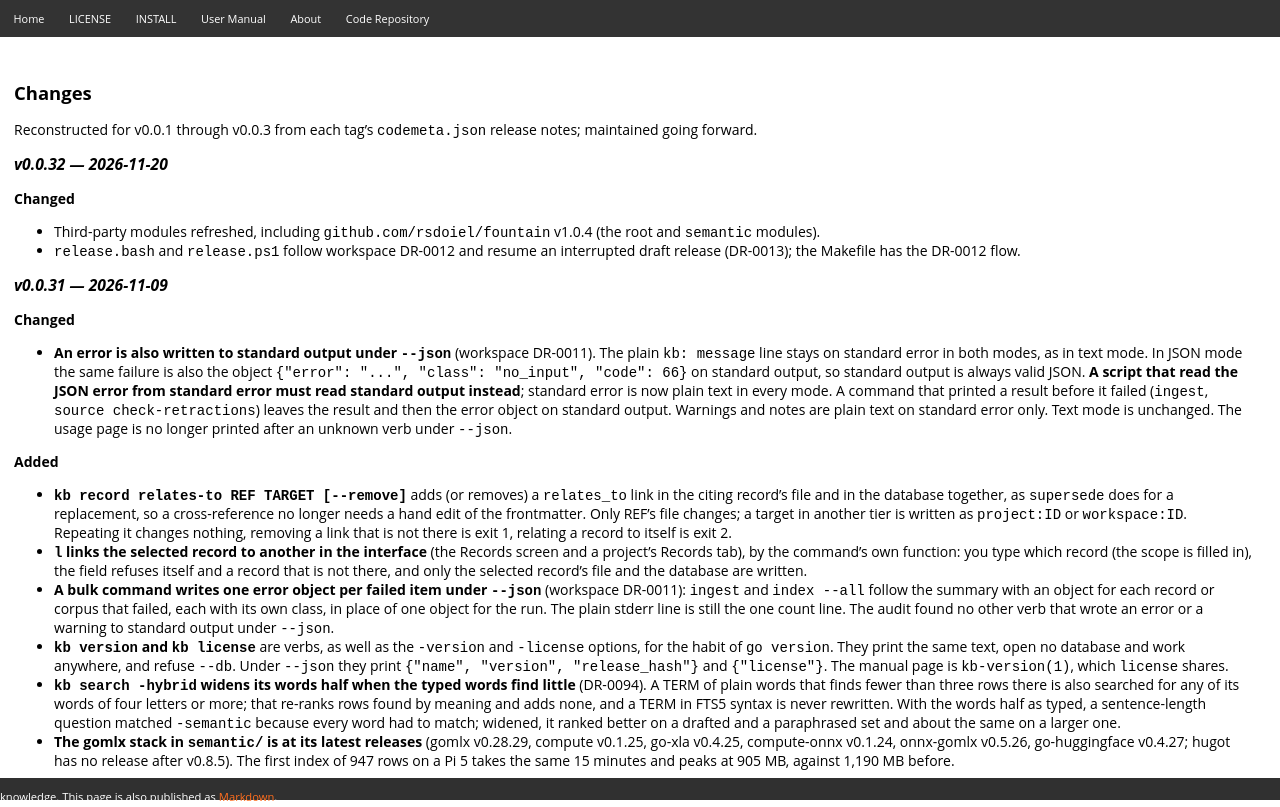
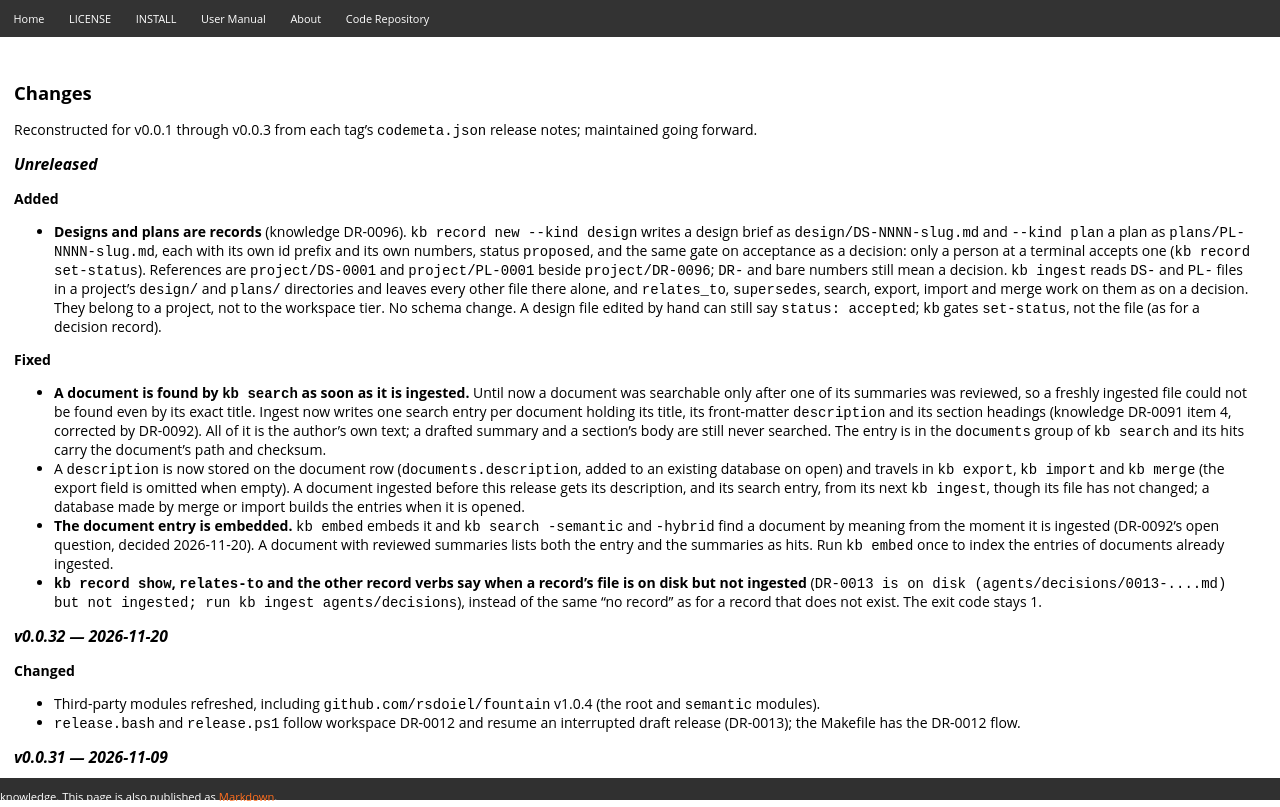
Before and after one commit to rsdoiel/knowledge, a plain HTML site: page CHANGES.html in a window 1280 px wide. Shown: the top 807 px of the page. Drawn offline with Linux system fonts and the light colour scheme.

Commit message:
Rebuild the documentation site; tick the design and plan approval item
The README changed on the embedding branch, so index.md and the table of
contents were stale (site_test.go). TODO: the approval workflow for designs
and plans is done by DR-0096.

Co-Authored-By: Claude Sonnet 5.5 <noreply@anthropic.com>

```diff
--- a/CHANGES.html
+++ b/CHANGES.html
@@ -21,6 +21,62 @@
 <h1 id="changes">Changes</h1>
 <p>Reconstructed for v0.0.1 through v0.0.3 from each tag’s
 <code>codemeta.json</code> release notes; maintained going forward.</p>
+<h2 id="unreleased">Unreleased</h2>
+<h3 id="added">Added</h3>
+<ul>
+<li><strong>Designs and plans are records</strong> (knowledge DR-0096).
+<code>kb record new --kind design</code> writes a design brief as
+<code>design/DS-NNNN-slug.md</code> and <code>--kind plan</code> a plan
+as <code>plans/PL-NNNN-slug.md</code>, each with its own id prefix and
+its own numbers, status <code>proposed</code>, and the same gate on
+acceptance as a decision: only a person at a terminal accepts one
+(<code>kb record set-status</code>). References are
+<code>project/DS-0001</code> and <code>project/PL-0001</code> beside
+<code>project/DR-0096</code>; <code>DR-</code> and bare numbers still
+mean a decision. <code>kb ingest</code> reads <code>DS-</code> and
+<code>PL-</code> files in a project’s <code>design/</code> and
+<code>plans/</code> directories and leaves every other file there alone,
+and <code>relates_to</code>, <code>supersedes</code>, search, export,
+import and merge work on them as on a decision. They belong to a
+project, not to the workspace tier. No schema change. A design file
+edited by hand can still say <code>status: accepted</code>;
+<code>kb</code> gates <code>set-status</code>, not the file (as for a
+decision record).</li>
+</ul>
+<h3 id="fixed">Fixed</h3>
+<ul>
+<li><strong>A document is found by <code>kb search</code> as soon as it
+is ingested.</strong> Until now a document was searchable only after one
+of its summaries was reviewed, so a freshly ingested file could not be
+found even by its exact title. Ingest now writes one search entry per
+document holding its title, its front-matter <code>description</code>
+and its section headings (knowledge DR-0091 item 4, corrected by
+DR-0092). All of it is the author’s own text; a drafted summary and a
+section’s body are still never searched. The entry is in the
+<code>documents</code> group of <code>kb search</code> and its hits
+carry the document’s path and checksum.</li>
+<li>A <code>description</code> is now stored on the document row
+(<code>documents.description</code>, added to an existing database on
+open) and travels in <code>kb export</code>, <code>kb import</code> and
+<code>kb merge</code> (the export field is omitted when empty). A
+document ingested before this release gets its description, and its
+search entry, from its next <code>kb ingest</code>, though its file has
+not changed; a database made by merge or import builds the entries when
+it is opened.</li>
+<li><strong>The document entry is embedded.</strong>
+<code>kb embed</code> embeds it and <code>kb search -semantic</code> and
+<code>-hybrid</code> find a document by meaning from the moment it is
+ingested (DR-0092’s open question, decided 2026-11-20). A document with
+reviewed summaries lists both the entry and the summaries as hits. Run
+<code>kb embed</code> once to index the entries of documents already
+ingested.</li>
+<li><strong><code>kb record show</code>, <code>relates-to</code> and the
+other record verbs say when a record’s file is on disk but not
+ingested</strong>
+(<code>DR-0013 is on disk   (agents/decisions/0013-....md) but not ingested; run kb ingest agents/decisions</code>),
+instead of the same “no record” as for a record that does not exist. The
+exit code stays 1.</li>
+</ul>
 <h2 id="v0.0.32-2026-11-20">v0.0.32 — 2026-11-20</h2>
 <h3 id="changed">Changed</h3>
 <ul>
@@ -48,7 +104,7 @@ error object on standard output. Warnings and notes are plain text on
 standard error only. Text mode is unchanged. The usage page is no longer
 printed after an unknown verb under <code>--json</code>.</li>
 </ul>
-<h3 id="added">Added</h3>
+<h3 id="added-1">Added</h3>
 <ul>
 <li><strong><code>kb record relates-to REF TARGET [--remove]</code></strong>
 adds (or removes) a <code>relates_to</code> link in the citing record’s
@@ -93,7 +149,7 @@ has no release after v0.8.5). The first index of 947 rows on a Pi 5
 takes the same 15 minutes and peaks at 905 MB, against 1,190 MB
 before.</li>
 </ul>
-<h3 id="fixed">Fixed</h3>
+<h3 id="fixed-1">Fixed</h3>
 <ul>
 <li><strong><code>kb completion SHELL -install</code> exited 74 when a
 file stood where the script’s directory must go;</strong> it is 73
@@ -125,7 +181,7 @@ Decision: DR-0090; plan:
 without that reaching a later prompt. A draft is stored with a status,
 who drafted it and an optional confidence, and stays out of search and
 recall until a person promotes it at a terminal.</p>
-<h3 id="added-1">Added</h3>
+<h3 id="added-2">Added</h3>
 <ul>
 <li><strong><code>kb observation add --draft --by WHO [--confidence N]</code></strong>
 records a draft (<code>--json</code> prints
@@ -203,7 +259,7 @@ MB against 21 MB) finds rows by meaning, offline. The plain
 <code>kb</code> registers no embedder and behaves as before;
 <code>kb search TERM</code> output is byte-identical (a golden-file test
 proves it).</p>
-<h3 id="added-2">Added</h3>
+<h3 id="added-3">Added</h3>
 <ul>
 <li><strong><code>kb search -semantic TERM</code> and
 <code>-hybrid TERM</code>, with <code>-min-score N</code>.</strong> Rows
@@ -302,7 +358,7 @@ number as the root:
 carries out workspace DR-0003’s rule that a tool documents the codes it
 can return under EXIT STATUS in its manual, and it goes out ahead of the
 offline semantic search work (DR-0088, DR-0089).</p>
-<h3 id="fixed-1">Fixed</h3>
+<h3 id="fixed-2">Fixed</h3>
 <ul>
 <li><strong>An unreadable database file exited 74 (io) instead of 77
 (no_permission).</strong> SQLite reports a file the operating system
@@ -384,7 +440,7 @@ not investigated.</p>
 <code>agents/projects/knowledge/plans/release-plan-v0.0.27.md</code>.
 Decision: DR-0087 (accepted), refining the “left as they are” paragraph
 of DR-0046.</p>
-<h3 id="fixed-2">Fixed</h3>
+<h3 id="fixed-3">Fixed</h3>
 <ul>
 <li><p><strong>A gist could not be written and checked in the terminal
 interface.</strong> Documents → Review queue opened the editor on the
@@ -473,7 +529,7 @@ letter included, stays <code>unknown-fact</code>.</li>
 <h2 id="v0.0.25-2026-10-19">v0.0.25 — 2026-10-19</h2>
 <p>Plan:
 <code>agents/projects/knowledge/plans/release-plan-v0.0.25.md</code>.</p>
-<h3 id="added-3">Added</h3>
+<h3 id="added-4">Added</h3>
 <ul>
 <li><p><strong>Several scenes in one Markdown file</strong> (DR-0082,
 extending DR-0075 and DR-0078). A Markdown heading with a scene id is a
@@ -629,7 +685,7 @@ into its correct word in <code>suggest</code> (the near-existing report
 and <code>fuzzy-tag</code> still use edit distance). Scores are about
 twenty where they were several hundred.</p></li>
 </ul>
-<h3 id="fixed-3">Fixed</h3>
+<h3 id="fixed-4">Fixed</h3>
 <ul>
 <li><strong>The small known problems of v0.0.23 to v0.0.24
 (T6).</strong> A record’s search passage is the paragraph the match is
@@ -674,7 +730,7 @@ scenes become story events, concepts have a kind, wikilinks accept a
 display alias, and <code>kb story timeline</code> and
 <code>kb story check</code> list and check the events. The plan was
 <code>agents/projects/knowledge/plans/release-plan-v0.0.23-v0.0.24.md</code>.</p>
-<h3 id="added-4">Added</h3>
+<h3 id="added-5">Added</h3>
 <ul>
 <li><strong>Concept kinds</strong> (DR-0078). <code>character</code>,
 <code>place</code>, <code>theme</code> or <code>other</code>, the
@@ -787,7 +843,7 @@ machine are fixed (completion on macOS, and dated notes read as decision
 records). The decisions are knowledge DR-0076 and DR-0077, both
 proposed; the plan is
 <code>agents/projects/knowledge/plans/release-plan-v0.0.23-v0.0.24.md</code>.</p>
-<h3 id="added-5">Added</h3>
+<h3 id="added-6">Added</h3>
 <ul>
 <li><strong><code>kb document ingest</code> offers frontmatter for a
 note that has none</strong> (DR-0076). On a terminal, a file with no
@@ -870,7 +926,7 @@ called).</li>
 date.</strong> It was git’s first commit; it is now the date in the
 name, source <code>filename</code>.</li>
 </ul>
-<h3 id="fixed-4">Fixed</h3>
+<h3 id="fixed-5">Fixed</h3>
 <ul>
 <li><strong><code>kb completion bash -install</code> left a new Terminal
 window on macOS without completion.</strong> <code>/bin/bash</code> 3.2
@@ -906,7 +962,7 @@ updated by this release: run
 <code>design/scoped-search-design.md</code>), <code>/</code> filters
 every list, and every row of the interface’s menus is built (the design
 is <code>design/tui-keys-and-write-flows-design.md</code>).</p>
-<h3 id="added-6">Added</h3>
+<h3 id="added-7">Added</h3>
 <ul>
 <li><strong><code>kb search SCOPE/[KIND] TERM</code>: search scoped by a
 path</strong> (DR-0073, DR-0074).
@@ -1001,7 +1057,7 @@ changes.</li>
 <li><strong>A plan’s command wraps at spaces</strong>, so a long path no
 longer hides the end of it on the confirmation.</li>
 </ul>
-<h3 id="fixed-5">Fixed</h3>
+<h3 id="fixed-6">Fixed</h3>
 <ul>
 <li><strong>Dimmed menu rows named v0.0.20, a release that had
 shipped.</strong> A test now fails when a row that is not built names a
@@ -1016,7 +1072,7 @@ pager no longer depends on which programs are installed (knowledge
 DR-0071, a partial supersede of DR-0066 point 5). Written and tested red
 first; the race detector passed on darwin/arm64 at <code>13c96bf</code>,
 the last code commit.</p>
-<h3 id="fixed-6">Fixed</h3>
+<h3 id="fixed-7">Fixed</h3>
 <ul>
 <li><strong>Enter on a record in the interface returned straight to the
 list.</strong> <code>bat</code> was chosen as the pager when installed,
@@ -1058,7 +1114,7 @@ items U1 to U7). Written and tested red first, including the built
 binary on a pseudo-terminal. The race detector passed on darwin/arm64 at
 <code>5fd9b2e</code>; the interface was tried by hand on Raspberry Pi OS
 and macOS. It has not been run on Windows.</p>
-<h3 id="added-7">Added</h3>
+<h3 id="added-8">Added</h3>
 <ul>
 <li><strong>The removing gate</strong> (DR-0067, DR-0064 amendment; plan
 item U3). <code>d</code> deletes the selected project (the project
@@ -1250,7 +1306,7 @@ detector passed on darwin/arm64 at the last code commit
 The interface was tried by hand in a real terminal on Linux. The next
 release, v0.0.20, brings the rest of the writes behind the same
 gates.</p>
-<h3 id="added-8">Added</h3>
+<h3 id="added-9">Added</h3>
 <ul>
 <li><strong><code>kb verbs</code> prints the verb table</strong>
 (DR-0059). One table in <code>cmd/kb/verbtable.go</code> now describes
@@ -1288,7 +1344,7 @@ same.</li>
 DR-0067 names; the table classes them so and a test pins the full
 set.</li>
 </ul>
-<h3 id="added-9">Added</h3>
+<h3 id="added-10">Added</h3>
 <ul>
 <li><strong>The first write in the TUI: read a record and set its
 status</strong> (DR-0066, DR-0065, DR-0067, DR-0061). On the Records
@@ -1439,7 +1495,7 @@ file mode, so <code>&lt; /dev/null</code> does not count.
 <code>golang.org/x/sys</code> are now direct dependencies; both were
 already built into <code>kb</code> through bubbletea.</p></li>
 </ul>
-<h3 id="added-10">Added</h3>
+<h3 id="added-11">Added</h3>
 <ul>
 <li><strong><code>kb record set-status REF</code> with no status is a
 review</strong> (DR-0060): the record is shown through
@@ -1472,7 +1528,7 @@ at the last code commit and the suite passed; the new commands were
 checked read-only, with a scratch build, against both the Laboratory and
 the WorkLab workspaces (277 records, 23 projects in the second, with
 <code>DR-0001</code> repeated ten times).</p>
-<h3 id="added-11">Added</h3>
+<h3 id="added-12">Added</h3>
 <ul>
 <li><strong>A workspace is found by walking up</strong> (DR-0058): from
 the current directory to the nearest ancestor with
@@ -1578,7 +1634,7 @@ was checked by sourcing the generated script in real bash and PowerShell
 (<code>TabExpansion2</code>) against the real workspace; that run found
 a placeholder left unsubstituted in the project-name path, which the
 unit tests had missed, and it is fixed and now tested.</p>
-<h3 id="added-12">Added</h3>
+<h3 id="added-13">Added</h3>
 <ul>
 <li><strong><code>kb completion bash|powershell [-install]</code></strong>
 (DR-0056): writes a shell completion script to standard output, or with
@@ -1623,7 +1679,7 @@ subverb” to “not found”), and nothing exits 70. That comparison was made
 before the <code>kb import</code> and <code>kb project add</code> fixes
 below, and <code>project add</code> on an existing name changes from
 exit 0 to 1.</p>
-<h3 id="added-13">Added</h3>
+<h3 id="added-14">Added</h3>
 <ul>
 <li><strong><code>kb concept show NAME [--limit N]</code></strong>
 (DR-0051): a concept’s description and identifier, and per kind
@@ -1708,7 +1764,7 @@ unchanged, guarded by golden tests captured before the move.</li>
 <li>Harvey’s <code>recallKB</code> calls <code>RecallByText</code>, the
 same call <code>kb concept recall</code> makes.</li>
 </ul>
-<h3 id="fixed-7">Fixed</h3>
+<h3 id="fixed-8">Fixed</h3>
 <ul>
 <li><strong><code>kb import</code> no longer rewrites an observation
 kind outside the vocabulary to <code>note</code></strong> (DR-0054). The
@@ -1746,7 +1802,7 @@ the question that was asked, 2 says the command was wrong, and the
 change was checked by running the v0.0.13 build alongside the new one,
 387 commands in plain and <code>--json</code> mode, on a copy of the
 real database.</p>
-<h3 id="added-14">Added</h3>
+<h3 id="added-15">Added</h3>
 <ul>
 <li><strong>Removal verbs</strong> (DR-0050), so a mistake is fixable
 without raw SQL, which skips the search index:
@@ -1834,7 +1890,7 @@ open, the debug log) are reported like any other error, so they honour
 first argument as a mistyped option (exit 2), and take a dash-leading
 term or path after <code>--</code>.</li>
 </ul>
-<h3 id="fixed-8">Fixed</h3>
+<h3 id="fixed-9">Fixed</h3>
 <ul>
 <li>Silent successes: <code>source retract 99</code> and
 <code>source remove 99</code> on an id that does not exist exited 0;
@@ -1990,7 +2046,7 @@ The decisions behind the changes are DR-0040 to DR-0044. Every fix below
 was written red first, and the command-line changes were checked by
 running a build from before the change alongside the new one, on a copy
 of the real database.</p>
-<h3 id="added-15">Added</h3>
+<h3 id="added-16">Added</h3>
 <ul>
 <li><code>CleanName(kind, name)</code>, exported (DR-0042): trims
 surrounding whitespace from a project or concept name and refuses one
@@ -2081,7 +2137,7 @@ database with such rows still loads.</li>
 <li><code>kb search ''</code> and <code>kb search ' '</code> are usage
 errors (exit 2, DR-0040, DR-0041), not <code>no results</code>.</li>
 </ul>
-<h3 id="fixed-9">Fixed</h3>
+<h3 id="fixed-10">Fixed</h3>
 <ul>
 <li><strong><code>kb project rename demo ''</code> corrupted a project
 that owns records</strong> (DR-0042). The command rewrites every owned
@@ -2196,7 +2252,7 @@ sweep of bugs that only showed up by running a build from before each
 change against the new one on real data. Every fix below was written red
 first, and each move was checked by diffing the old binary’s output
 against the new one, byte for byte.</p>
-<h3 id="added-16">Added</h3>
+<h3 id="added-17">Added</h3>
 <ul>
 <li><strong>The workflow logic is now library API</strong> (DR-0035).
 <code>cmd/kb</code> is <code>package   main</code>, so everything
@@ -2308,7 +2364,7 @@ event at the call boundary rather than one per internal KB call, and
 <code>concept suggest</code> logs the candidate count rather than the
 item count.</li>
 </ul>
-<h3 id="fixed-10">Fixed</h3>
+<h3 id="fixed-11">Fixed</h3>
 <ul>
 <li><strong>Output that changed between identical runs</strong>
 (DR-0037), found by repeating every verb and by an audit of each
@@ -2333,7 +2389,7 @@ near-miss tagging, a frontmatter provenance generator, and fuzzy
 candidate clustering, each of which surfaced and fixed a real
 self-contradiction in its own design doc before shipping, verified by
 hand rather than trusting the design’s own worked examples.</p>
-<h3 id="added-17">Added</h3>
+<h3 id="added-18">Added</h3>
 <ul>
 <li><code>kb document fuzzy-tag --project NAME [--concept NAME,...] [--dry-run]</code>
 (DR-0032) catches what <code>tag</code>’s exact whole-word matching
@@ -2390,7 +2446,7 @@ words (<code>table</code>+<code>stable</code>+<code>able</code>,
 <code>old</code>+<code>cold</code>+<code>told</code>+<code>hold</code>+<code>fold</code>),
 fixed with a length gate.</li>
 </ul>
-<h3 id="fixed-11">Fixed</h3>
+<h3 id="fixed-12">Fixed</h3>
 <ul>
 <li><code>kb search TERM</code> threw a raw SQLite error
 (<code>fts5: syntax error</code>) instead of a normal no-results outcome
@@ -2407,7 +2463,7 @@ unchanged.</li>
 v0.0.9, an answer to the foreign-ADR question open since 2026-09-15, and
 two corpus-improvement verbs that surface candidates for a human to
 confirm rather than committing anything themselves.</p>
-<h3 id="added-18">Added</h3>
+<h3 id="added-19">Added</h3>
 <ul>
 <li><code>kb concept suggest [--project NAME] [--limit N]</code>
 (DR-0028), a read-only verb that scans every record body and document
@@ -2477,7 +2533,7 @@ this module became the decision- record format’s first conversion pilot.
 <code>kb(1)</code>’s DESCRIPTION and SEE ALSO now name records and
 documents too.</li>
 </ul>
-<h3 id="fixed-12">Fixed</h3>
+<h3 id="fixed-13">Fixed</h3>
 <ul>
 <li><code>kb merge</code> could silently keep a stale project or concept
 name, or drop a side outright, depending on merge order, because
@@ -2524,7 +2580,7 @@ in favour of the per-file property the test was always really asserting
 for their mutable fields, and a multi-corpus mode for
 <code>index.md</code> — three items closed out of <code>TODO.md</code>,
 two of them correcting their own original diagnosis along the way.</p>
-<h3 id="added-19">Added</h3>
+<h3 id="added-20">Added</h3>
 <ul>
 <li><code>kb project rename OLD NEW</code> and
 <code>kb concept rename OLD NEW</code> (DR-0024) replace the only prior
@@ -2562,7 +2618,7 @@ directory.</li>
 <p>A bug-fix-and-small-features release: closing the
 <code>index.md</code> staleness gap at its source, and giving
 observations a correction path.</p>
-<h3 id="added-20">Added</h3>
+<h3 id="added-21">Added</h3>
 <ul>
 <li><code>kb index PATH --check</code> compares a fresh render against
 <code>PATH/index.md</code> byte-for-byte and fails with “does not exist”
@@ -2588,7 +2644,7 @@ export/import carry <code>observation_relations</code> from this
 release, not as a follow-on, per the standing rule that a table missing
 from the merge summary is a table whose loss goes unreported.</li>
 </ul>
-<h3 id="fixed-13">Fixed</h3>
+<h3 id="fixed-14">Fixed</h3>
 <ul>
 <li><code>kb record set-status</code> and
 <code>kb record supersede</code> now refresh a corpus’s
@@ -2606,7 +2662,7 @@ changes, which bit WorkLab twice.</li>
 corpora (clasm, WorkLab, caltechauthors), all in
 <code>kb ingest</code>’s re-run behavior plus <code>kb search</code>’s
 exit code.</p>
-<h3 id="fixed-14">Fixed</h3>
+<h3 id="fixed-15">Fixed</h3>
 <ul>
 <li><code>kb ingest</code> no longer leaves stale edges behind on
 re-ingest. A <code>relates_to</code>/<code>supersedes</code> entry
@@ -2644,7 +2700,7 @@ result.</li>
 <code>knowledge</code> toward a small-model-friendly knowledge base:
 inline concept tagging, embedder-free concept-based retrieval, and
 narrative/article ingestion at graduated abstraction levels.</p>
-<h3 id="added-21">Added</h3>
+<h3 id="added-22">Added</h3>
 <ul>
 <li><code>kb ingest</code> resolves <code>[[Name]]</code> wikilinks in a
 record’s body, and its previously-unused <code>tags</code> frontmatter
@@ -2702,7 +2758,7 @@ unrecognized flag instead of silently dropping it.</li>
 <code>record_relations</code> were invisible to all three, so running
 <code>merge</code> (or an export/import round trip) discarded every
 decision record while reporting success (DR-0013).</p>
-<h3 id="added-22">Added</h3>
+<h3 id="added-23">Added</h3>
 <ul>
 <li><code>kb merge</code> carries
 <code>records</code>/<code>record_relations</code> in its union, reports
@@ -2737,7 +2793,7 @@ reorganisation moving process artifacts out of project repositories
 <code>agents/knowledge.db</code> in whatever directory it happens to be
 run from — a new <code>kb init</code> verb is now the explicit way to
 start a workspace (DR-0021, DR-0022).</p>
-<h3 id="added-23">Added</h3>
+<h3 id="added-24">Added</h3>
 <ul>
 <li><code>kb init [PATH]</code>: creates a schema-only, idempotent
 <code>agents/knowledge.db</code>, the same shape as
@@ -2777,7 +2833,7 @@ retrievable rather than living only in files the knowledge base never
 reads. The format is specified in
 <code>~/WorkLab/DECISION_RECORD_FORMAT.md</code>; this release is its
 reference implementation.</p>
-<h3 id="added-24">Added</h3>
+<h3 id="added-25">Added</h3>
 <ul>
 <li><strong>Schema</strong>: <code>records</code> and
 <code>record_relations</code>. A record’s identity is
@@ -2833,7 +2889,7 @@ specification: field order, flow-styled sequences, and a double-quoted
 string type for the seven fields the format requires quoted, so every
 writer produces byte-identical output.</li>
 </ul>
-<h3 id="fixed-15">Fixed</h3>
+<h3 id="fixed-16">Fixed</h3>
 <ul>
 <li>A record path read from the database is confined to the workspace
 root before it is read or written. <code>filepath.Join</code> cleans a
```
Also changed, not shown: index.html (+3 -2 lines), kb-document.1.html (+8 -6 lines), kb-record.1.html (+11 -2 lines), kb-search.1.html (+7 -4 lines), user_manual.html (+11 -9 lines), 2 other files.
